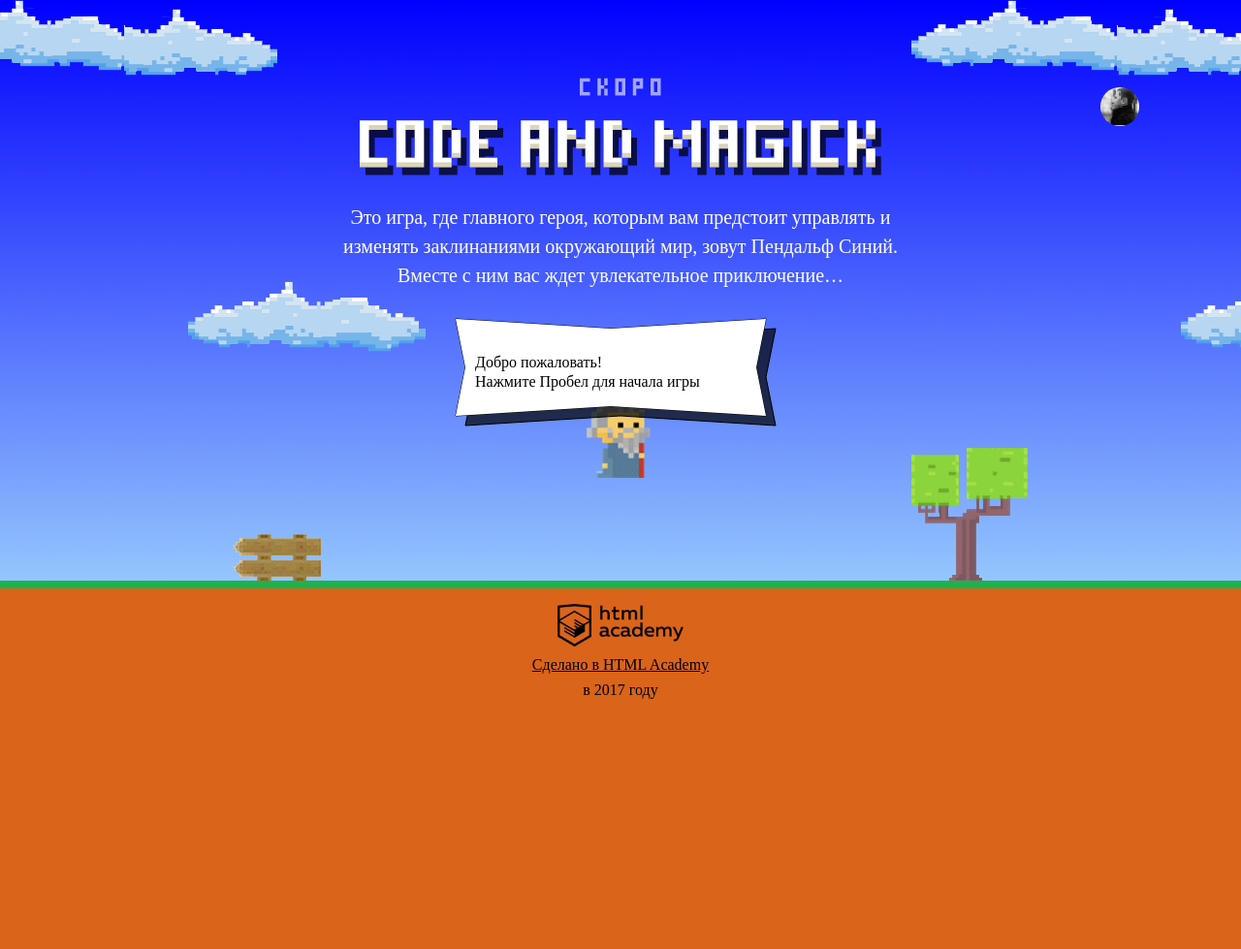
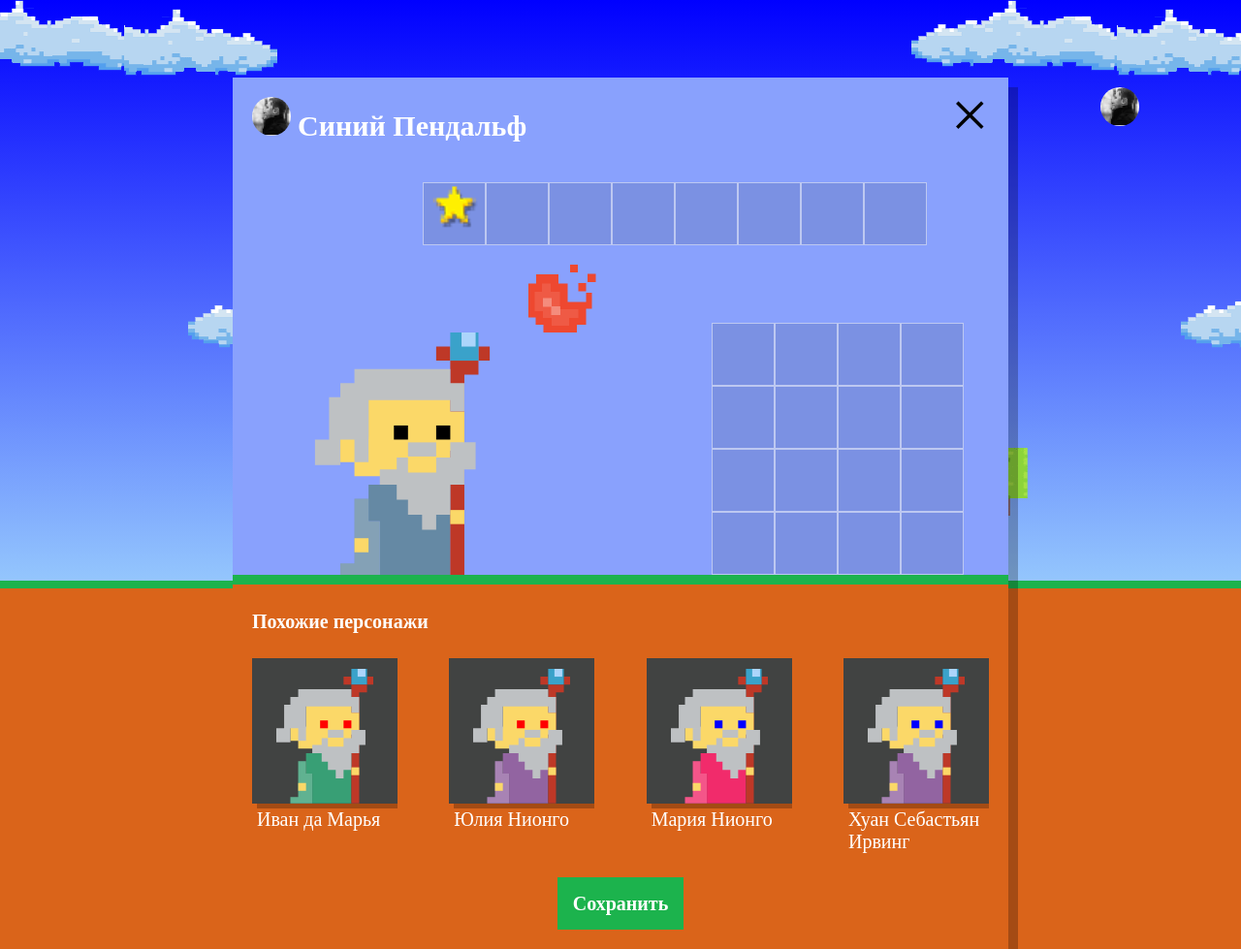
Before and after one commit to 790802300062/1219485-code-and-magick-20, a website: page index.html in a window 1280 px wide. Shown: the whole page at 97% size. Before the commit the page ends 800 px from the top, so only its background shows below. Drawn offline with Linux system fonts and the light colour scheme; a web font is replaced by a local one.

Commit message:
Module3-task1

```diff
--- a/index.html
+++ b/index.html
@@ -204,6 +204,7 @@
 </script>
 
 <script src="js/stat.js"></script>
+<script src="js/setup.js"></script>
 <script src="js/game.js"></script>
 
 </body>
--- /dev/null
+++ b/js/setup.js
@@ -0,0 +1,90 @@
+'use strict';
+
+var WIZARD_QTY = 4;
+var wizardProperties = {
+  NAMES: ['Иван',
+    'Хуан Себастьян',
+    'Мария',
+    'Кристоф',
+    'Виктор',
+    'Юлия',
+    'Люпита',
+    'Вашингтон'],
+  LAST_NAMES: ['да Марья',
+    'Верон',
+    'Мирабелла',
+    'Вальц',
+    'Онопко',
+    'Топольницкая',
+    'Нионго',
+    'Ирвинг'],
+  COAT_COLORS: ['rgb(101, 137, 164)',
+    'rgb(241, 43, 107)',
+    'rgb(146, 100, 161)',
+    'rgb(56, 159, 117)',
+    'rgb(215, 210, 55)',
+    'rgb(0, 0, 0)'],
+  EYES_COLOR: ['black',
+    'red',
+    'blue',
+    'yellow',
+    'green']
+};
+
+document.querySelector('.setup').classList.remove('hidden');
+
+function createWizard(i) {
+  var wizard = {
+    'name': getRandomElement(wizardProperties.NAMES) + ' ' +
+      getRandomElement(wizardProperties.LAST_NAMES),
+
+    'coatColor': getRandomElement(wizardProperties.COAT_COLORS),
+
+    'eyesColor': getRandomElement(wizardProperties.EYES_COLOR),
+  }
+
+  return wizard;
+};
+
+
+function getRandomElement(array) {
+  var randomIndex = Math.floor(Math.random() * array.length);
+  return array[randomIndex];
+}
+
+function createWizards() {
+  var wizards = [];
+  for (var i = 0; i < WIZARD_QTY; i++) {
+    wizards.push(createWizard(i));
+  }
+
+  return wizards;
+}
+createWizards();
+
+var wizardTemplate = document.querySelector('#similar-wizard-template')
+          .content
+          .querySelector('.setup-similar-item');
+
+function cloneWizards(properties) {
+  var newWizard = wizardTemplate.cloneNode(true);
+
+  newWizard.querySelector('.setup-similar-label').textContent = properties.name;
+  newWizard.querySelector('.wizard-coat').style.fill = properties.coatColor;
+  newWizard.querySelector('.wizard-eyes').style.fill = properties.eyesColor;
+
+  return newWizard;
+}
+
+function renderWizard() {
+  var fragment = document.createDocumentFragment();
+  var wizardsCollection = createWizards();
+  for (var i = 0; i < WIZARD_QTY; i++) {
+    fragment.appendChild(cloneWizards(wizardsCollection[i]));
+  }
+  document.querySelector('.setup-similar-list').appendChild(fragment);
+}
+
+renderWizard();
+
+document.querySelector('.setup-similar').classList.remove('hidden');
```
